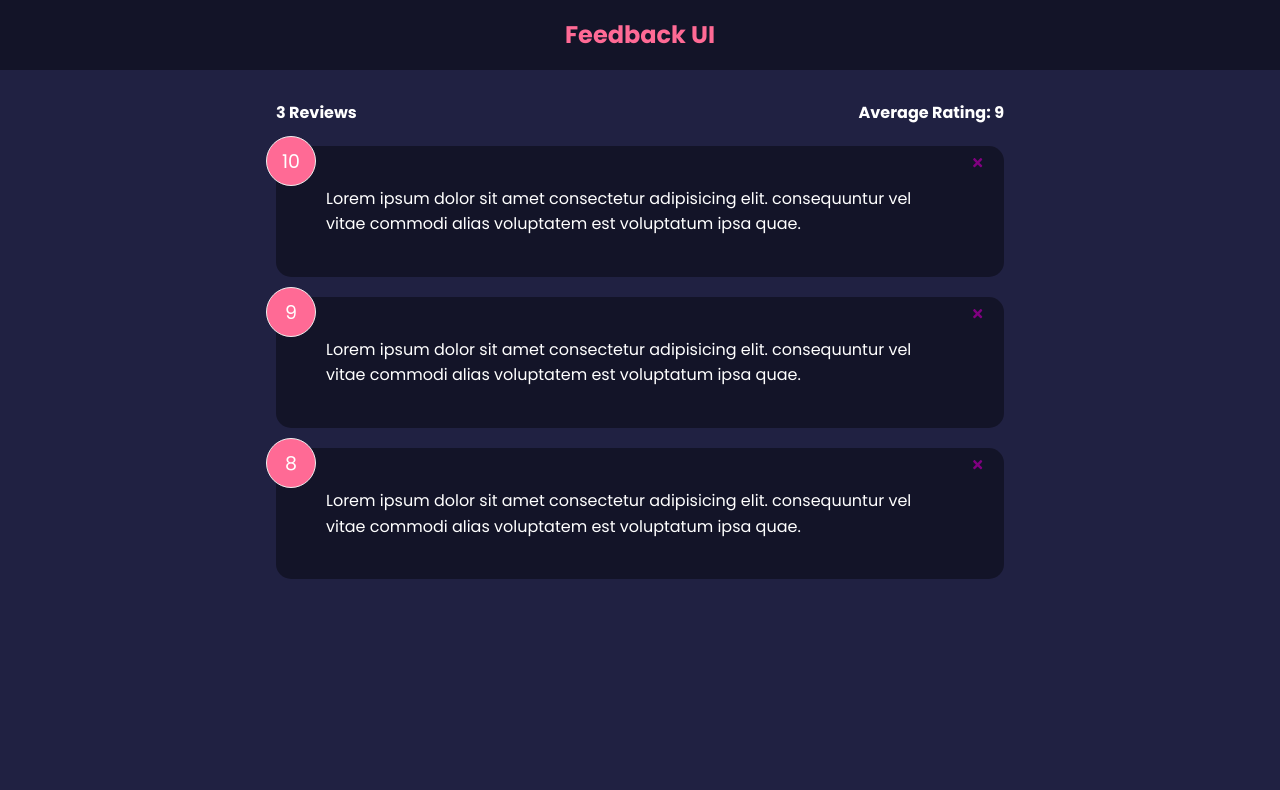
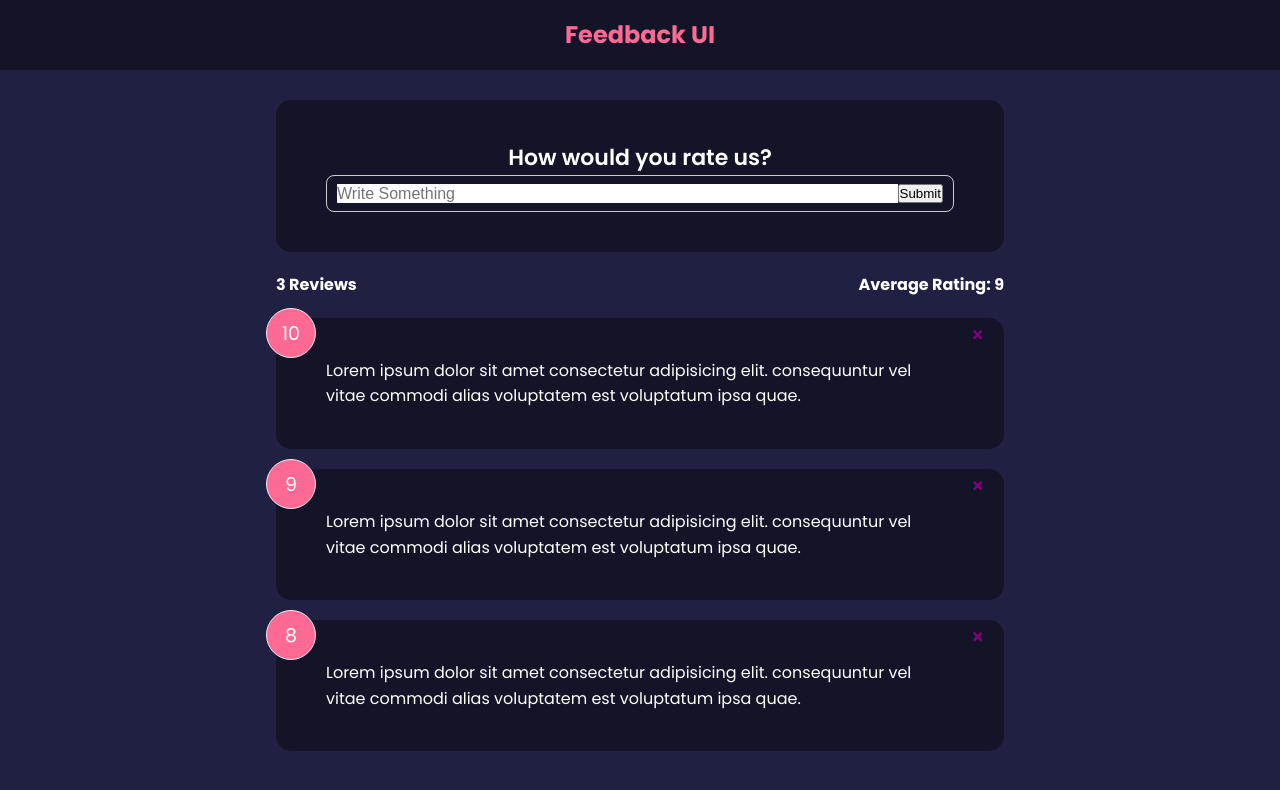
Before and after one commit to babathegreat/feedback-app, a React (Create React App) app: page / in a window 1280 px wide. Shown: the top 790 px of the page. Built offline with nearby package versions, Linux system fonts and the light colour scheme.

Commit message:
Created FeedbackForm

```diff
--- a/src/App.js
+++ b/src/App.js
@@ -19,6 +19,7 @@
 import FeedbackList from "./components/FeedbackList"
 import FeedbackData from "./data/FeedbackData";
 import FeedbackStats from "./components/FeedbackStats";
+import FeedbackForm from "./components/FeedbackForm";
 
 //Pass global state down to components so need this
 import {useState} from 'react'
@@ -67,6 +68,8 @@
                     {/* Here need to pass in feedback as a prop from our useState in the App */}
                     {/* Next added handleDelete and called the function deleteFeedback which we define above */}
 
+                <FeedbackForm />
+
                 {/*Add feedbacksats to render and pass in as a prop the entire feedback array*/}
                 <FeedbackStats feedback={feedback}/>
 
--- /dev/null
+++ b/src/components/FeedbackForm.jsx
@@ -0,0 +1,19 @@
+import React from 'react'
+import Card from './shared/Card'
+
+function FeedbackForm() {
+  return (
+    <Card>
+        <form>
+            <h2>How would you rate us?</h2>
+
+            <div className='input-group'>
+                <input type='text' placeholder='Write Something'/>
+                <button type='submit'>Submit</button>
+            </div>
+        </form>
+    </Card>
+  )
+}
+
+export default FeedbackForm
```
